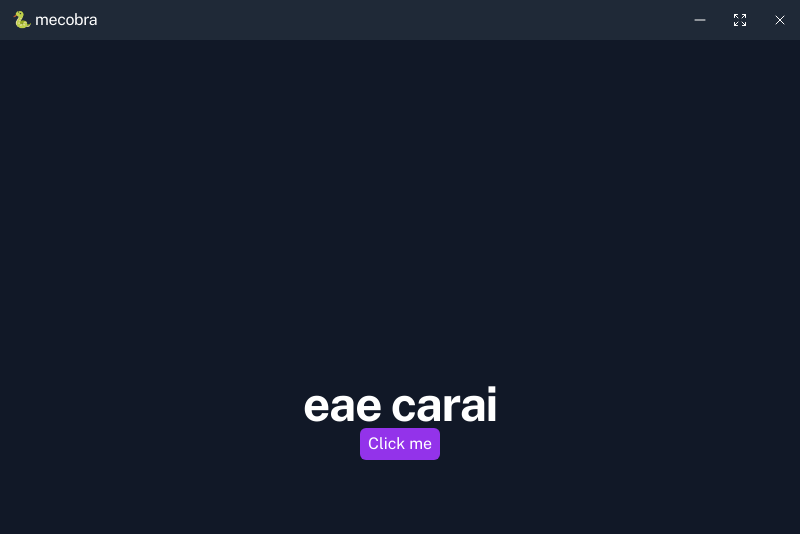
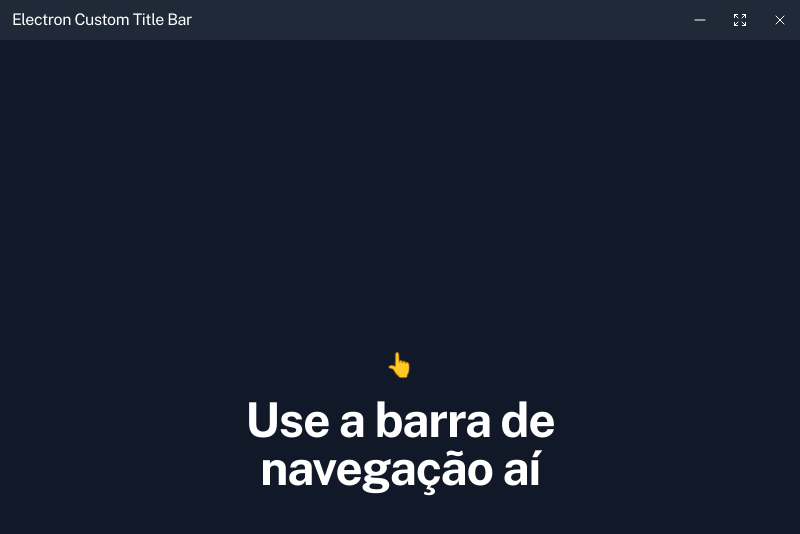
Before and after one commit to odonatojunior/electron-custom-titlebar, an Electron app: page index.html in a window 800 px wide. Drawn offline with nearby package versions, Linux system fonts and the light colour scheme.

Commit message:
Remove unused text and config

```diff
--- a/index.html
+++ b/index.html
@@ -24,7 +24,7 @@
       <header class="bg-gray-800 draggable not-selectable">
         <div class="flex justify-between items-center">
           <div class="mx-3">
-            <p class="text-white tracking-tight">🐍 mecobra</p>
+            <p class="text-white tracking-tight">Electron Custom Title Bar</p>
           </div>
           <ul class="flex not-draggable">
             <li>
@@ -70,9 +70,9 @@
         </div>
       </header>
 
-      <div class="centered">
-        <h1 class="text-5xl font-bold tracking-tight text-clifford">eae carai</h1>
-        <button class="px-2 py-1 bg-purple-600 rounded-md">Click me</button>
+      <div class="centered gap-4">
+        <p class="text-2xl">👆</p>
+        <h1 class="text-5xl font-bold tracking-tight text-clifford max-w-lg text-center">Use a barra de navegação aí</h1>
       </div>
 
 
--- a/main.js
+++ b/main.js
@@ -9,7 +9,6 @@ function createWindow() {
     height: 600,
     frame: false,
     darkTheme: true,
-    // transparent: true,
     webPreferences: {
       preload: path.join(__dirname, 'preload.js'),
     },
@@ -23,7 +22,6 @@ function createWindow() {
     mainWindow.webContents.openDevTools({
       mode: 'detach',
     })
-    mainWindow.setAlwaysOnTop(true)
   }
 }
 
--- a/preload.js
+++ b/preload.js
@@ -14,7 +14,6 @@ window.addEventListener('DOMContentLoaded', () => {
 const { contextBridge, ipcRenderer } = require('electron')
 
 contextBridge.exposeInMainWorld('electronAPI', {
-  setTitle: (title) => ipcRenderer.send('set-title', title),
   closeButton: () => ipcRenderer.send('close-button'),
   minimizeButton: () => ipcRenderer.send('minimize-button'),
   maximizeButton: () => ipcRenderer.send('maximize-button'),
```
